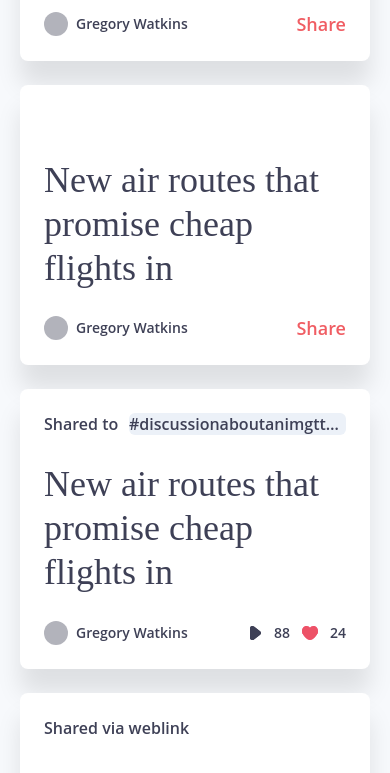
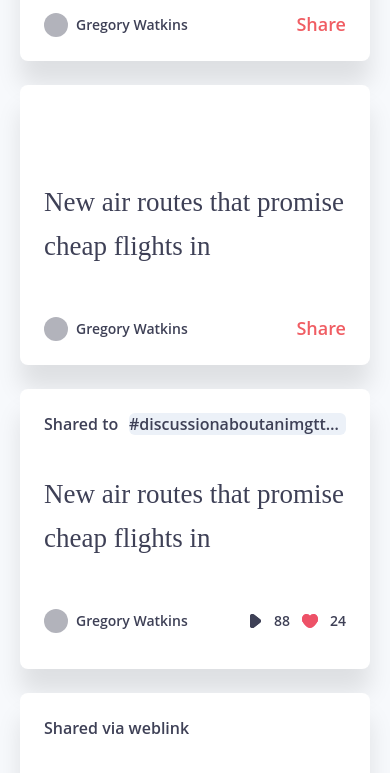
Before and after one commit to KillaSam/New-test-layout, a plain HTML site: page index.html in a window 390 px wide. Shown: the part 842-1615 px from the top of the page. Drawn offline with Linux system fonts and the light colour scheme.

Commit message:
Add files via upload

```diff
--- a/styles.scss
+++ b/styles.scss
@@ -8,6 +8,8 @@
 }
 
 body{
+    position: absolute;
+    width: 100%;
     background-color: rgba(236, 241, 248, .4);
 }
 
@@ -287,6 +289,7 @@ body{
                     justify-content: space-between;
                     .name-of-article{
                         display: flex;
+                        align-items: center;
                         .circle{
                             width: 24px;
                             height: 24px;
@@ -295,6 +298,7 @@ body{
                             margin-right: 8px;
                         }
                         .name{
+                            min-width: 115px;
                             font-weight: 600;
                             font-size: 14px;
                             line-height: 24px;
@@ -352,10 +356,10 @@ body{
     .main{
         margin: 70px auto 0;
         padding: 0 20px;
-        width: 350px;
         align-items: center;
         flex-direction: column;
         &__profile{
+            width: auto;
             margin-right: 0;
             &__header__menu-desc{
                 right: 0;
@@ -371,6 +375,16 @@ body{
                 width: 100%;
                 &-item{
                     width: 100%;
+                    .main-part{
+                        font-size: 27px;
+                    }
+                    .bottom{
+                        .bottom-right{
+                            p{
+                                line-height: 48px;
+                            }
+                        }
+                    }
                 }
             }
         }
```
Also changed, not shown: styles.css, 1 other file.
